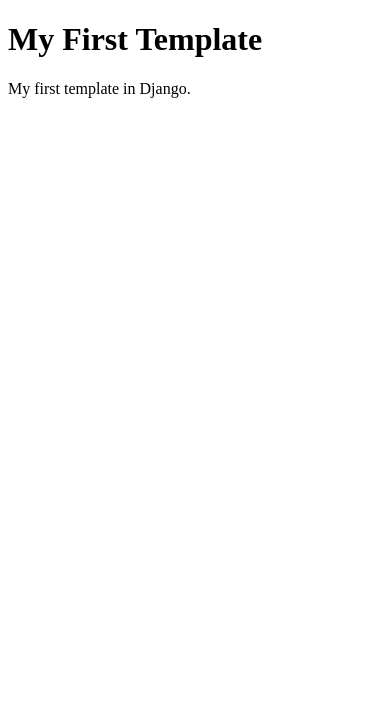
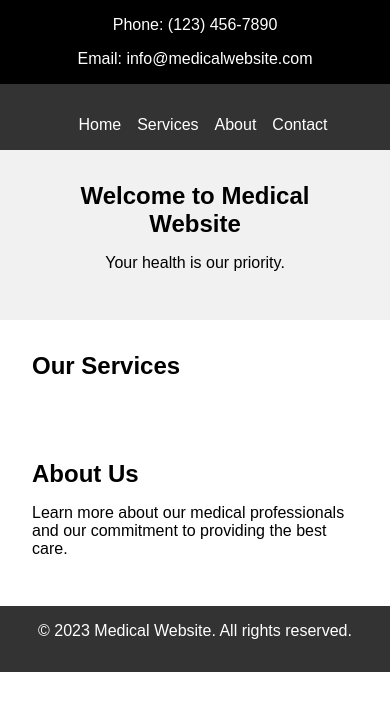
Before and after one commit to Huzaiifaaaa/Diabetic-Retinopathy, a Flask app: page / in a window 390 px wide. Shown: the top 711 px of the page. Run offline with Flask 3, Linux system fonts and the light colour scheme.

Commit message:
basic structure

```diff
--- /dev/null
+++ b/static/styles/styles.css
@@ -0,0 +1,90 @@
+/* styles.css */
+* {
+  margin: 0;
+  padding: 0;
+  box-sizing: border-box;
+}
+
+body {
+  font-family: Arial, sans-serif;
+}
+
+.contact-bar {
+  background-color: black;
+  color: white;
+  display: flex;
+  justify-content: center;
+  align-items: center;
+  padding: 0.5rem 0;
+}
+
+.contact-bar .phone, .contact-bar .email {
+  margin: 0 1rem;
+}
+
+header {
+  background-color: #333;
+}
+
+nav {
+  display: flex;
+  justify-content: space-around;
+  align-items: center;
+  padding: 1rem;
+}
+
+nav ul {
+  display: flex;
+  list-style-type: none;
+}
+
+nav li {
+  margin-left: 1rem;
+}
+
+nav a {
+  color: white;
+  text-decoration: none;
+}
+
+.hero {
+  background-color: #f1f1f1;
+  padding: 2rem;
+  text-align: center;
+}
+
+.services,
+.about {
+  padding: 2rem;
+}
+
+h1, h2, p {
+  margin-bottom: 1rem;
+}
+
+footer {
+  background-color: #333;
+  color: white;
+  padding: 1rem;
+  text-align: center;
+}
+
+/* Responsive styles */
+@media (max-width: 768px) {
+  nav {
+    flex-direction: column;
+  }
+
+  nav ul {
+    margin-top: 1rem;
+  }
+
+  .contact-bar {
+    justify-content: space-around;
+    flex-wrap: wrap;
+  }
+
+  .contact-bar .phone, .contact-bar .email {
+    margin: 0.5rem 0;
+  }
+}
--- a/templates/index.html
+++ b/templates/index.html
@@ -1,13 +1,44 @@
 <!DOCTYPE html>
-<html>
+<html lang="en">
+<head>
+  <meta charset="UTF-8">
+  <meta name="viewport" content="width=device-width, initial-scale=1.0">
+  <title>Diabetic Retinopathy</title>
+  <link rel="stylesheet" href="/static/styles/styles.css">
+</head>
+<body>
 
-<head>
-    <title>Diabetic Retinopathy</title>
-</head>
+    <div class="contact-bar">
+        <span class="phone">Phone: (123) 456-7890</span>
+        <span class="email">Email: info@medicalwebsite.com</span>
+      </div>
 
-<body>
-    <h1>My First Template</h1>
-    <p>My first template in Django.</p>
+  <header>
+    <nav>
+      <ul>
+        <li><a href="#">Home</a></li>
+        <li><a href="#">Services</a></li>
+        <li><a href="#">About</a></li>
+        <li><a href="#">Contact</a></li>
+      </ul>
+    </nav>
+  </header>
+  <main>
+    <section class="hero">
+      <h1>Welcome to Medical Website</h1>
+      <p>Your health is our priority.</p>
+    </section>
+    <section class="services">
+      <h2>Our Services</h2>
+      <!-- Add your services here -->
+    </section>
+    <section class="about">
+      <h2>About Us</h2>
+      <p>Learn more about our medical professionals and our commitment to providing the best care.</p>
+    </section>
+  </main>
+  <footer>
+    <p>© 2023 Medical Website. All rights reserved.</p>
+  </footer>
 </body>
-
 </html>
```
Also changed, not shown: frontend/index.html (added, +57 -0 lines), frontend/styles.css (added, +96 -0 lines), frontend/checked.png (added), frontend/header.png (added), frontend/pageIcon-2.png (added), frontend/pageIcon.png (added), static/images/header.png (added), 1 other file.
